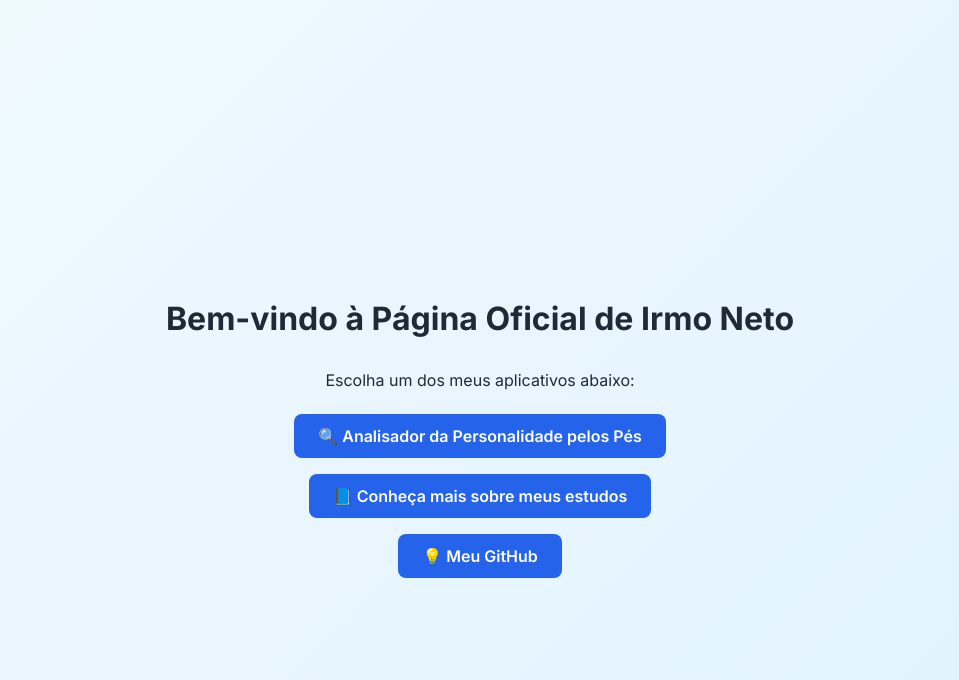
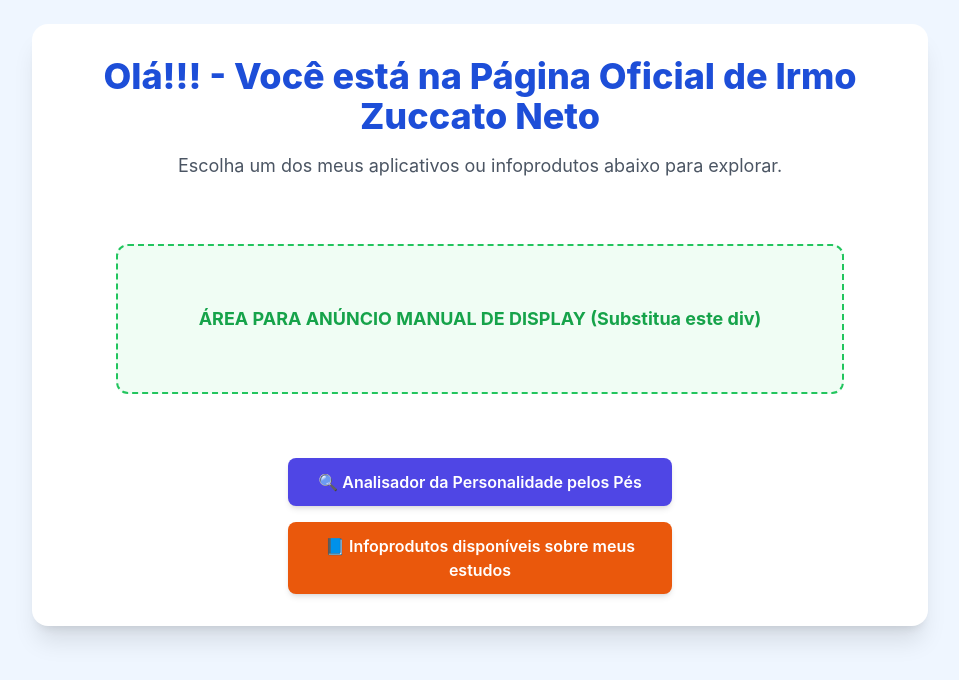
Before and after one commit to irmoneto/irmoneto.github.io, a plain HTML site: page index.html in a window 1280 px wide. Shown: the whole page, without its empty margins (160-1119 px from the left). Drawn offline with nearby package versions, Linux system fonts and the light colour scheme.

Commit message:
index.html

```diff
--- a/index.html
+++ b/index.html
@@ -3,58 +3,93 @@
 <head>
     <meta charset="UTF-8">
     <meta name="viewport" content="width=device-width, initial-scale=1.0">
-  <title>Página Oficial - Irmo Neto</title>
+    <title>Página Oficial - Irmo Neto (AdSense Ready)</title>
 
-  <!-- 🔹 Código principal do Google AdSense -->
+    <!-- Configuração do Tailwind CSS para estilo responsivo e moderno -->
+    <script src="https://cdn.tailwindcss.com"></script>
+    <style>
+        /* Define a fonte Inter para o corpo */
+        body {
+            font-family: 'Inter', sans-serif;
+        }
+        /* Estilo para simular o espaço do anúncio (cor verde para destaque) */
+        .ads-placeholder {
+            min-height: 150px;
+            display: flex;
+            align-items: center;
+            justify-content: center;
+            border: 2px dashed #22c55e; /* Borda verde */
+            color: #16a34a; /* Texto verde escuro */
+            background-color: #f0fdf4; /* Fundo verde claro */
+            border-radius: 0.75rem;
+            width: 100%;
+            max-width: 728px;
+            margin: 2rem auto;
+        }
+    </style>
+
+    <!-- 🔹 CÓDIGO DO ADSENSE PARA AUTO ADS (Corretamente no <head>) -->
     <script async
         src="https://pagead2.googlesyndication.com/pagead/js/adsbygoogle.js?client=ca-pub-2957847231347233"
         crossorigin="anonymous"></script>
 
-  <!-- 🔹 Fonte e estilo básico -->
-  <link href="https://fonts.googleapis.com/css2?family=Inter:wght@400;600;700&display=swap" rel="stylesheet">
-  <style>
-    body {
-      font-family: 'Inter', sans-serif;
-      background: linear-gradient(135deg, #f0f9ff, #e0f2fe);
-      min-height: 100vh;
-      margin: 0;
-      padding: 2rem;
-      display: flex;
-      flex-direction: column;
-      align-items: center;
-      justify-content: center;
-      text-align: center;
-      color: #1f2937;
+</head>
+<body class="bg-blue-50 min-h-screen flex flex-col items-center p-6 text-gray-800">
+
+    <div class="max-w-4xl w-full p-8 bg-white shadow-xl rounded-2xl text-center">
+        <!-- Título principal -->
+        <h1 class="text-4xl font-extrabold text-blue-700 mb-4">Olá!!! - Você está na Página Oficial de Irmo Zuccato Neto</h1>
+
+        <!-- Texto de descrição atualizado -->
+        <p class="text-lg mb-6 text-gray-600">
+            Escolha um dos meus aplicativos ou infoprodutos abaixo para explorar.
+        </p>
+
+        <!--
+        ******************************************************************
+        1. ANÚNCIO MANUAL DE DISPLAY (RECOMENDADO PARA PÁGINAS SIMPLES)
+        ******************************************************************
+        - Use este bloco para colocar um anúncio manual.
+        - Substitua 'YOUR_SLOT_ID' pelo ID de slot criado no painel do AdSense.
+        - A div 'ads-placeholder' será ocultada quando o AdSense carregar.
+        -->
+        <div class="my-8 flex justify-center w-full">
+             <div class="ads-placeholder">
+                <p class="font-bold text-lg">ÁREA PARA ANÚNCIO MANUAL DE DISPLAY (Substitua este div)</p>
+            </div>
+
+            <ins class="adsbygoogle hidden"
+                style="display:block; text-align:center;"
+                data-ad-client="ca-pub-2957847231347233"
+                data-ad-slot="YOUR_SLOT_ID"
+                data-ad-format="auto"
+                data-full-width-responsive="true"></ins>
+            <script>
+                // Lógica para carregar o AdSense no ambiente real e mostrar placeholder na visualização
+                if (typeof adsbygoogle !== 'undefined' && window.location.host !== 'localhost' && window.location.host !== '127.0.0.1') {
+                    document.querySelector('.ads-placeholder').style.display = 'none';
+                    document.querySelector('.adsbygoogle').classList.remove('hidden');
+                    (adsbygoogle = window.adsbygoogle || []).push({});
+                } else {
+                    document.querySelector('.adsbygoogle').style.display = 'none';
                 }
-    h1 { font-size: 2rem; margin-bottom: 1rem; }
-    a {
-      display: inline-block;
-      margin: 0.5rem;
-      padding: 0.75rem 1.5rem;
-      background: #2563eb;
-      color: white;
-      border-radius: 0.5rem;
-      text-decoration: none;
-      font-weight: 600;
-      transition: background 0.3s;
-    }
-    a:hover { background: #1e40af; }
-  </style>
-</head>
-<body>
-  <h1>Bem-vindo à Página Oficial de Irmo Neto</h1>
-  <p>Escolha um dos meus aplicativos abaixo:</p>
+            </script>
+        </div>
+        <!-- Fim do Anúncio Manual -->
 
-  <a href="https://irmoneto.github.io/Analisador-Personalidade-Pes/" target="_blank">
+        <!-- Links -->
+        <div class="flex flex-col space-y-4 items-center mt-8">
+            <a href="https://irmoneto.github.io/Analisador-Personalidade-Pes/" target="_blank"
+               class="w-full max-w-sm bg-indigo-600 hover:bg-indigo-700 text-white font-semibold py-3 px-6 rounded-lg shadow-md transition duration-300 transform hover:scale-[1.02]">
                 🔍 Analisador da Personalidade pelos Pés
             </a>
 
-  <a href="https://irmoneto.github.io/IRMONETO/" target="_blank">
-    📘 Conheça mais sobre meus estudos
+            <!-- Texto do botão atualizado para 'Infoprodutos disponíveis sobre meus estudos' -->
+            <a href="https://irmoneto.github.io/IRMONETO/" target="_blank"
+               class="w-full max-w-sm bg-orange-600 hover:bg-orange-700 text-white font-semibold py-3 px-6 rounded-lg shadow-md transition duration-300 transform hover:scale-[1.02]">
+                📘 Infoprodutos disponíveis sobre meus estudos
             </a>
-
-  <a href="https://github.com/irmoneto" target="_blank">
-    💡 Meu GitHub
-  </a>
+        </div>
+    </div>
 </body>
 </html>
```
Lines whose indentation alone changed are shown as unchanged.
